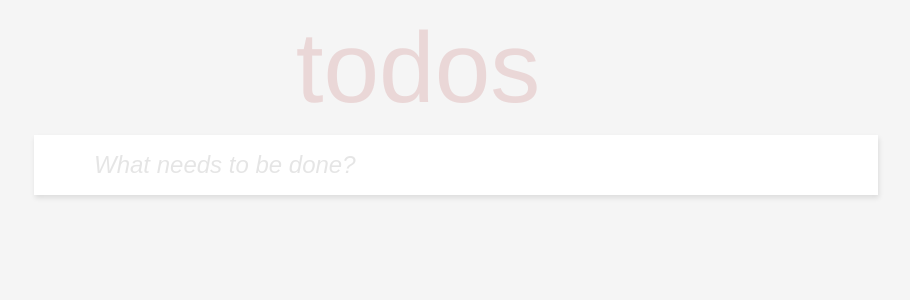
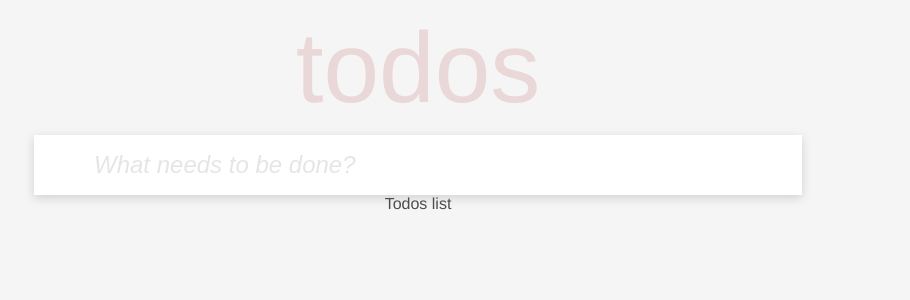
Before and after one commit to akash6190/clumio_frontend_training, a React (Create React App) app: page / in a window 1280 px wide. Shown: the top 300 px of the page, without its empty margins (222-1132 px from the left). Built offline with nearby package versions, Linux system fonts and the light colour scheme.

Commit message:
Add todos list, refactor todos state

```diff
--- a/src/components/Input/index.tsx
+++ b/src/components/Input/index.tsx
@@ -1,13 +1,16 @@
 import React, {ChangeEventHandler, FormEventHandler, useState} from 'react';
 
-interface Todo {
+export interface Todo {
     value: string;
     completed: boolean;
 }
 
-const Input: React.FC = () => {
+interface Props {
+    onFormSubmit: (t: Todo) => void;
+}
+
+const Input: React.FC<Props> = ({ onFormSubmit }) => {
     const [value, setValue] = useState('');
-    const [todos, setTodos] = useState<Todo[]>([]);
 
     const handleChange: ChangeEventHandler<HTMLInputElement> = e => {
         setValue(e.target.value);
@@ -15,11 +18,9 @@ const Input: React.FC = () => {
 
     const handleFormSubmit: FormEventHandler<HTMLFormElement> = e => {
         e.preventDefault();
-        setTodos([{ completed: false, value: value.trim() }]);
+        onFormSubmit({ completed: false, value: value.trim() });
         setValue('');
     };
-
-    console.log(todos);
 
     return (
         <form onSubmit={handleFormSubmit}>
--- /dev/null
+++ b/src/components/TodosList/index.tsx
@@ -0,0 +1,14 @@
+import React from "react";
+import {Todo} from "../Input";
+
+interface Props {
+    todos: Todo[]
+}
+
+const TodosList: React.FC<Props> = ({ todos }) => {
+    return (
+        <div>Todos list</div>
+    );
+};
+
+export default TodosList;
--- a/src/containers/App/index.tsx
+++ b/src/containers/App/index.tsx
@@ -1,14 +1,24 @@
-import React from 'react';
+import React, {useState} from 'react';
 
-import Input from "../../components/Input";
+import Input, {Todo} from "../../components/Input";
+import TodosList from "../../components/TodosList";
 
 const Index: React.FC = () => {
-  return (
-      <div className="container">
-        <p className="heading">todos</p>
-        <Input />
-      </div>
-  );
+    const [todos, setTodos] = useState<Todo[]>([]);
+
+    const updateTodos = (t: Todo) => {
+        setTodos([t]);
+    };
+
+    console.log(todos)
+
+    return (
+        <div className="container">
+            <p className="heading">todos</p>
+            <Input onFormSubmit={updateTodos}  />
+            <TodosList todos={todos} />
+        </div>
+    );
 };
 
 export default Index;
--- a/src/index.css
+++ b/src/index.css
@@ -5,8 +5,20 @@
   --default-margin: 10px;
   --input-size: 24px;
   --input-placeholder-color: rgba(0, 0, 0, 0.1);
+  --std-spacing-md: 16px;
+  --std-spacing-sm: 8px;
+  --std-spacing-xs: 4px;
   --input-padding: 16px 16px 16px 60px;
-  --input-box-shadow: 1px 3px 5px rgba(0, 0, 0, 0.1);
+  --list-box-shadow: 0 3px 10px rgba(0, 0, 0, 0.15);
+  --border-color: #ededed;
+  --std-color: #4d4d4d;
+  --check-circle-size: 30px;
+
+  --white: #fff;
+}
+
+* {
+  box-sizing: border-box;
 }
 
 body {
@@ -16,11 +28,12 @@ body {
   -moz-osx-font-smoothing: grayscale;
   text-align: center;
   background: var(--primary-bg);
+  color: var(--std-color);
 }
 
 .container {
   width: 768px;
-  margin: auto;
+  margin: 0 auto var(--std-spacing-md) auto;
   text-align: center;
 }
 
@@ -35,7 +48,7 @@ body {
   padding: var(--input-padding);
   border: none;
   outline: none;
-  box-shadow: var(--input-box-shadow);
+  box-shadow: var(--list-box-shadow);
   width: 100%;
 }
 
@@ -43,3 +56,54 @@ body {
   font-style: italic;
   color: var(--input-placeholder-color);
 }
+
+.list-container {
+  background: var(--white);
+  list-style-type: none;
+  width: 100%;
+  margin: 0;
+  padding: 0;
+  box-shadow: var(--list-box-shadow);
+}
+
+.list-container .list-item {
+  padding: var(--std-spacing-md) var(--std-spacing-sm);
+  border-bottom: 1px solid var(--border-color);
+  text-align: left;
+  display: flex;
+  align-items: center;
+  justify-content: space-between;
+}
+
+.list-item .section-left {
+  display: flex;
+  align-items: center;
+}
+
+.list-item .section-left > * {
+  margin-right: var(--std-spacing-sm);
+}
+
+.list-item .check-circle {
+  width: var(--check-circle-size);
+  min-width: var(--check-circle-size);
+  height: var(--check-circle-size);
+  min-height: var(--check-circle-size);
+  border: 1px solid var(--border-color);
+  border-radius: 50%;
+  padding: var(--std-spacing-xs);
+  cursor: pointer;
+}
+
+.check-circle img {
+  width: 100%;
+  height: 100%;
+}
+
+.clear-todo {
+  cursor: pointer;
+  visibility: hidden;
+}
+.list-item:hover .clear-todo {
+  visibility: visible;
+}
```
Also changed, not shown: src/check.svg (added), src/x.svg (added).
